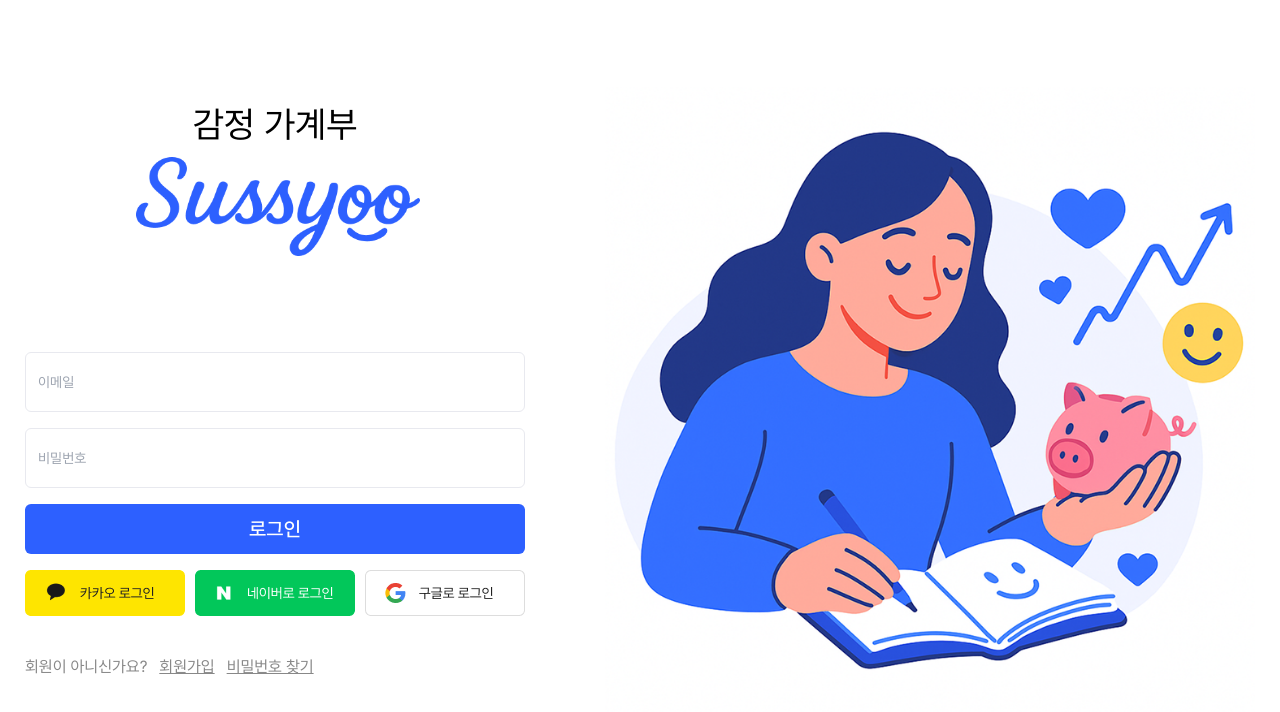
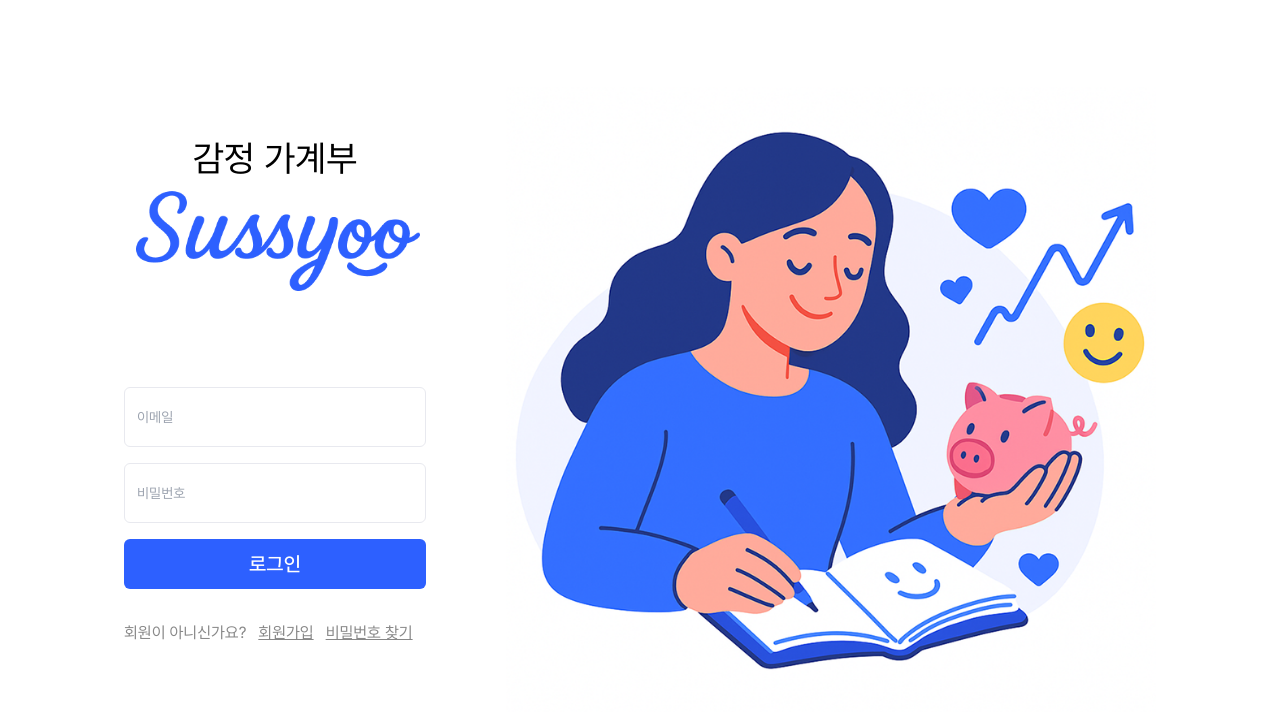
Before and after one commit to OZ-MAIN-PROJECT/frontend, a React (Vite) app: page /login in a window 1280 px wide. Shown: the top 712 px of the page. Built offline with nearby package versions, Linux system fonts and the light colour scheme.

Commit message:
remove : #31 소셜로그인 삭제

```diff
--- a/src/pages/Login/LoginPage.tsx
+++ b/src/pages/Login/LoginPage.tsx
@@ -1,11 +1,9 @@
 import logo from '@/assets/logo.png';
 import Welcome from '@/assets/images/welcome.png';
-import SocialLoginButton from './components/SocialLoginButton';
 import LoginForm from './components/LoginForm';
 import { Link } from 'react-router-dom';
 
 const LoginPage = () => {
-    const handleSocialLogin = () => {}
   return (
     <>
       <div className="flex justify-center items-center h-screen gap-20">
@@ -16,17 +14,6 @@ const LoginPage = () => {
             <img className='w-[290px]' src={logo} />
           </div>
           <LoginForm />
-          <div className="flex gap-[10px]">
-            <div>
-              <SocialLoginButton type='kakao' onClick={handleSocialLogin}/>
-            </div>
-            <div>
-            <SocialLoginButton type='naver' onClick={handleSocialLogin}/>
-            </div>
-            <div>
-            <SocialLoginButton type='google' onClick={handleSocialLogin}/>
-            </div>
-          </div>
           <div className='flex gap-3 w-full my-4 text-gray-600'>
                 <p>회원이 아니신가요?</p>
                 <Link to='/signup' className='underline'>회원가입</Link>
```
